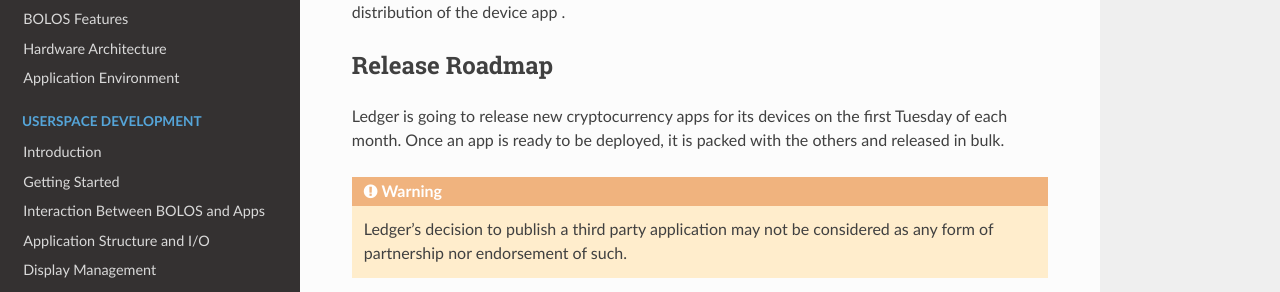
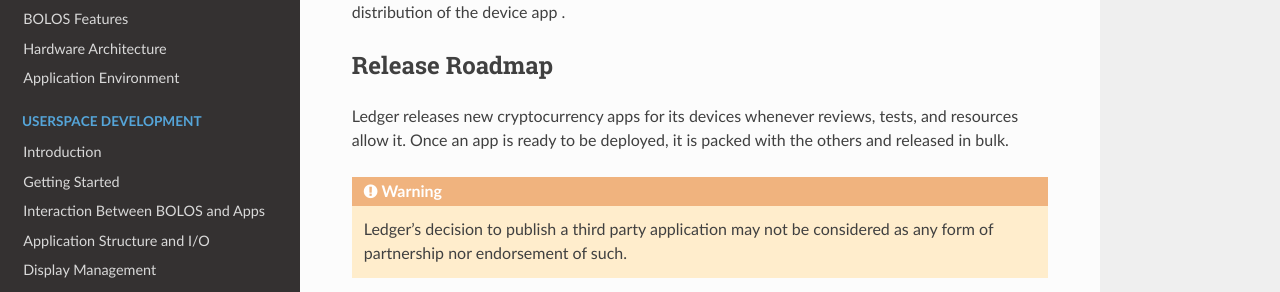
Before and after one commit to LedgerHQ/ledger-dev-doc, a Sphinx documentation site: the page built from source/additional/publishing_an_app.rst, in a window 1280 px wide and 900 px high, scrolled down 6656 px. Shown: the part 151-443 px from the top of the window. Built offline with Sphinx 7.4.7 and the Read the Docs theme 2.0.0, drawn with Linux system fonts in a browser that asks for light colours; some of the changed text lies outside the part shown.

Commit message:
Update publishing_an_app.rst
Remove crypto tuesday date
Added Ledger Listing form (google form)

```diff
--- a/source/additional/publishing_an_app.rst
+++ b/source/additional/publishing_an_app.rst
@@ -192,9 +192,7 @@
 Release Roadmap
 ---------------
 
-Ledger is going to release new cryptocurrency apps for its devices on the first
-Tuesday of each month. Once an app is ready to be deployed, it is packed with
-the others and released in bulk.
+Ledger releases new cryptocurrency apps for its devices whenever reviews, tests, and resources allow it. Once an app is ready to be deployed, it is packed with the others and released in bulk.
 
 .. warning::
 
@@ -251,11 +249,16 @@
 Deliverables summary
 --------------------
 
-To be posted on `Ledger's Developer Slack
-<https://ledger-dev.slack.com>`_:
+Please apply on `Ledger's Listing Program
+<https://forms.gle/86qP6H1etn8xSwQG9>`_:
+
 
 * Bolos app Release Candidate source code (preferably a git repository)
 * Companion app (binaries or package, for Windows/MacOS/Linux)
 * Adobe Illustrator templates filled with your icons (see `Design Guidelines`_)
 * Contact information (Name, Surname, Legal Entity, URL, email address, phone number)
 * Link to tutorial hosted on third party website (see `Third Party Applications Support`_)
+
+.. note::
+
+   Ledger will review the application on a best-effort basis. Submitting an application is not a guarantee the application will be realeased.
```
